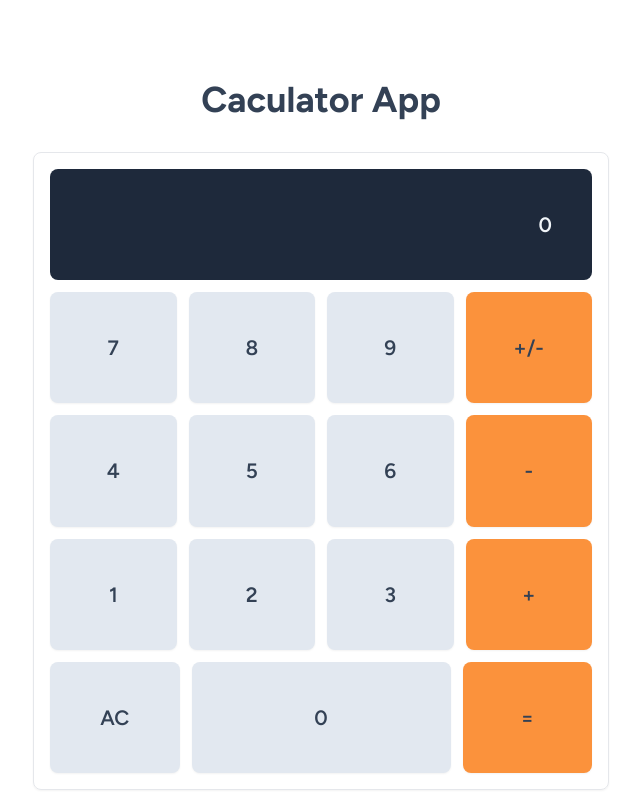
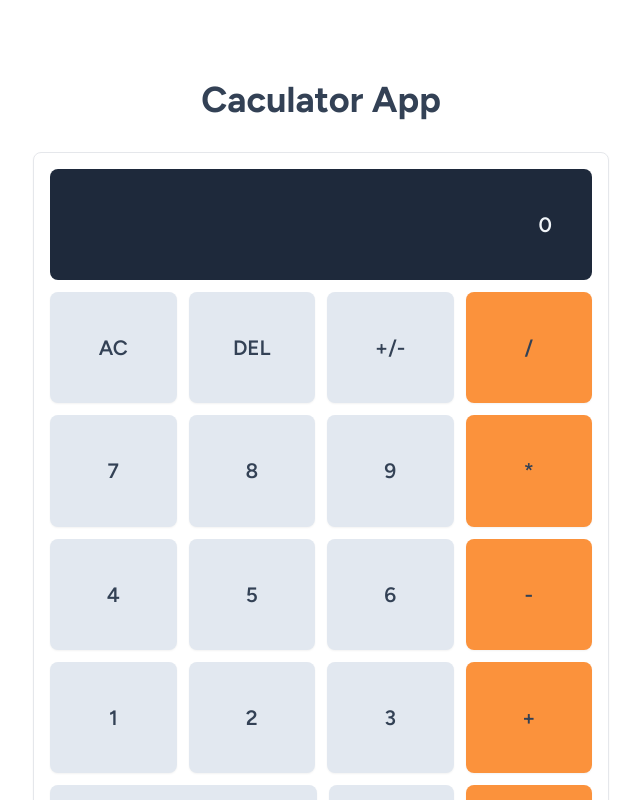
Before and after one commit to abelyoshuara/calculator-app, a React app: page / in a window 1280 px wide. Shown: the top 800 px of the page, without its empty margins (319-959 px from the left). Built offline with nearby package versions, Linux system fonts and the light colour scheme; the HTML template or start-up script is replaced by a standard one.

Commit message:
update ui

```diff
--- a/src/App.tsx
+++ b/src/App.tsx
@@ -69,6 +69,21 @@ export default function App() {
           <span id="displayNumber">{digit}</span>
         </div>
         <div className="flex gap-3">
+          <button className="btn btn-primary" onClick={handleAllClear}>
+            AC
+          </button>
+          <button className="btn btn-primary">DEL</button>
+          <button className="btn btn-primary" onClick={handleInverseNumber}>
+            +/-
+          </button>
+          <button
+            className="btn btn-secondary"
+            onClick={() => handleOperator("/")}
+          >
+            /
+          </button>
+        </div>
+        <div className="flex gap-3">
           <button
             className="btn btn-primary"
             onClick={() => handleInputDigit("7")}
@@ -87,8 +102,11 @@ export default function App() {
           >
             9
           </button>
-          <button className="btn btn-secondary" onClick={handleInverseNumber}>
-            +/-
+          <button
+            className="btn btn-secondary"
+            onClick={() => handleOperator("*")}
+          >
+            *
           </button>
         </div>
         <div className="flex gap-3">
@@ -144,15 +162,13 @@ export default function App() {
           </button>
         </div>
         <div className="flex gap-3">
-          <button className="btn btn-primary" onClick={handleAllClear}>
-            AC
-          </button>
           <button
-            className="btn btn-primary basis-[50%]"
+            className="btn btn-primary basis-[53%]"
             onClick={() => handleInputDigit("0")}
           >
             0
           </button>
+          <button className="btn btn-primary">.</button>
           <button className="btn btn-secondary" onClick={handleCalculate}>
             =
           </button>
```
